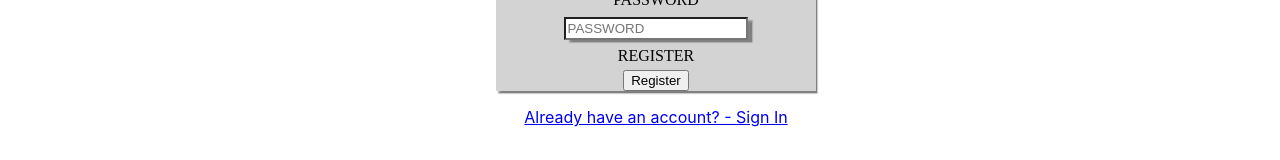
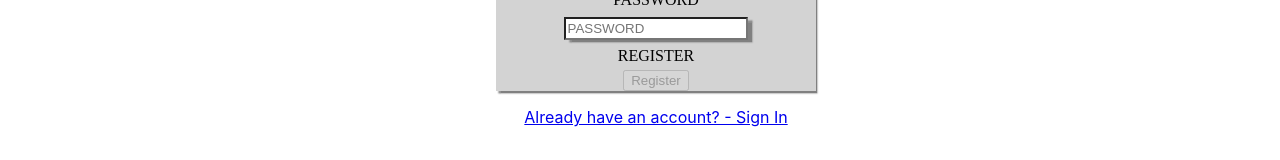
Before and after one commit to extrude575757/waterplantsApp, a React (Create React App) app: page / in a window 1280 px wide. Shown: the part 550-710 px from the top of the page. Built offline with nearby package versions, Linux system fonts and the light colour scheme.

Commit message:
Build deplooyed

```diff
--- a/src/App.js
+++ b/src/App.js
@@ -2,7 +2,7 @@ import React from 'react';
 
 
 import { BrowserRouter as Router, Route, Switch} from 'react-router-dom';
-import PrivateRoute from './Auth/PrivateRoute';
+// import PrivateRoute from './Auth/PrivateRoute';
 
 import SignUp from './Auth/SignUp';
 import Login from './components/Login'
--- a/src/Auth/SignUp.js
+++ b/src/Auth/SignUp.js
@@ -1,8 +1,8 @@
 import React, { useState, useEffect } from 'react'
 import { axiosWithAuth } from './axiosWithAuth'
-import {BrowserRouter as Router, Route, Link, Switch } from 'react-router-dom';
+import {  Link  } from 'react-router-dom';
 
-import styled from 'styled-components'
+// import styled from 'styled-components'
 
 //import InactiveButton from '../Assets/SignUpInactiveButton'
 // import WelcomeLogIn from '../Components/WelcomeLogIn.js';
@@ -132,7 +132,7 @@ const validate = event => {
               <label htmlFor="registerbtn">
                 REGISTER
               </label>
-              <button name="registerbtn" onClick={signUp}>Register</button>
+              <button name="registerbtn" disabled={ButtonDisabled}onClick={signUp}>Register</button>
             </form>
 
           <Link to='/login'>Already have an account? - Sign In</Link>
--- a/src/components/Login.js
+++ b/src/components/Login.js
@@ -2,11 +2,15 @@ import React, { useState, useContext } from 'react';
 import { NavLink } from 'react-router-dom';
 import { StoreContext } from '../contextAPI/Context.js';
 
+
+
+
+
 import { axiosWithAuth } from '../Auth/axiosWithAuth.js';
-import Styled from 'styled-components';
-const Divv = Styled.div`
-  background-color:blue;
-`;
+// import Styled from 'styled-components';
+// const Divv = Styled.div`
+//   background-color:blue;
+// `;
 export default function Login(props) {
   const { userInfo, setUserInfo } = useContext(StoreContext);
   const [form, setForm] = useState({
```
Also changed, not shown: 14 other files (tests, documents, lock files or other folders).
